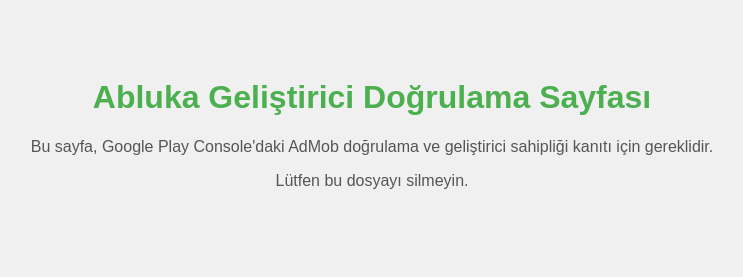
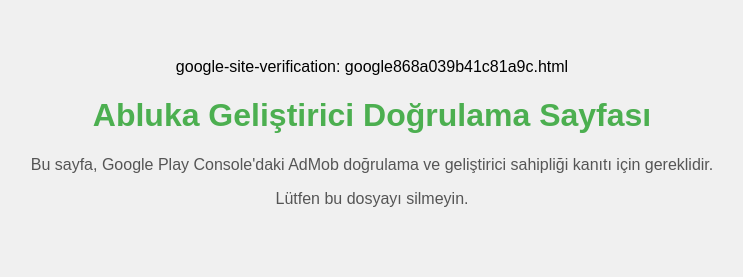
Before and after one commit to FebaGames/google868a039b41c81a9c.html, a plain HTML site: page index.html in a window 1280 px wide. Shown: the whole page, without its empty margins (268-1011 px from the left). Drawn offline with Linux system fonts and the light colour scheme.

Commit message:
Update index.html

```diff
--- a/index.html
+++ b/index.html
@@ -6,7 +6,7 @@
 <title>Abluka Developer Verification</title>
 
 <meta name="google-site-verification" content="1QVp2EgaW9Ozo3VRzMo7KgB7HFvhHcDj-ZuKUjAFNiU" />
-
+google-site-verification: google868a039b41c81a9c.html
 <style>
 /* Bu stil sadece sayfanın düzgün görünmesi içindir. */
 body { font-family: Arial, sans-serif; text-align: center; padding: 50px; background-color: #f0f0f0; }
```
